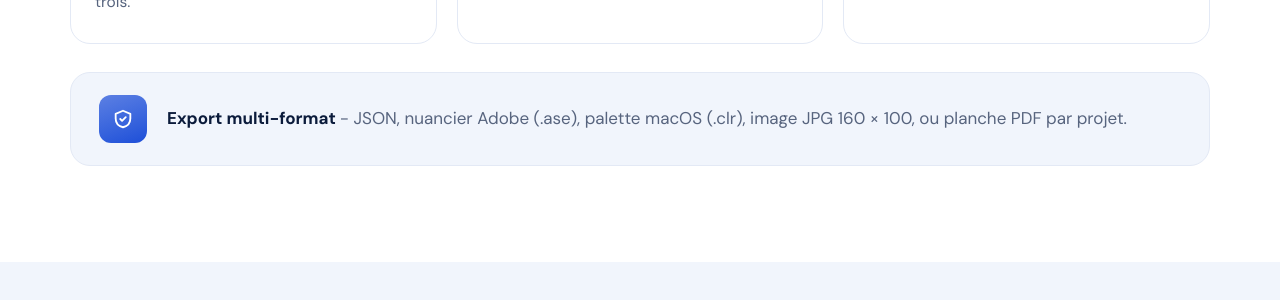
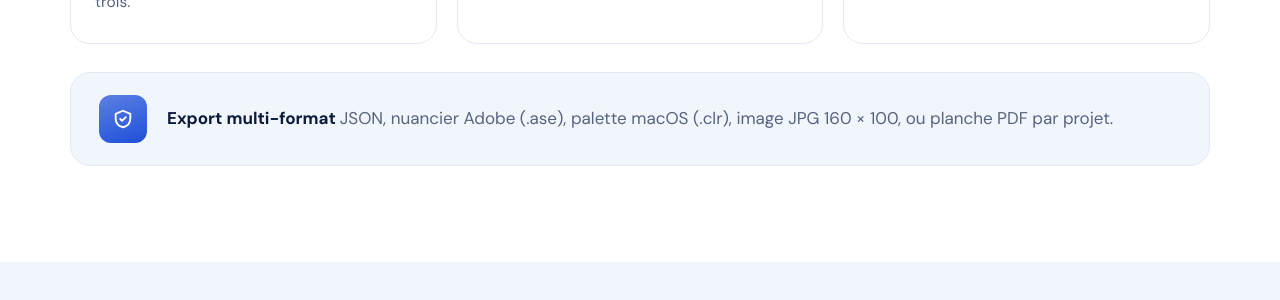
Before and after one commit to vionnikstudio/vionnikstudio.github.io, a Jekyll site: the page built from _produits/le_coloriste.md, in a window 1280 px wide and 900 px high, scrolled down 1324 px. Shown: the part 153-453 px from the top of the window. Built offline with Jekyll 4.4.1, drawn with Linux system fonts in a browser that asks for light colours.

Commit message:
Fix formatting of export note in le_coloriste.md

```diff
--- a/_produits/le_coloriste.md
+++ b/_produits/le_coloriste.md
@@ -66,7 +66,7 @@ fonctions:
   - icone: "coeur"
     titre: "Harmonies & contraste"
     texte: "Complémentaire, analogues, triade, et le rapport de contraste WCAG (AA/AAA) avec du texte blanc ou noir."
-note: "<b>Export multi-format </b>- JSON, nuancier Adobe (.ase), palette macOS (.clr), image JPG 160 × 100, ou planche PDF par projet."
+note: "<b>Export multi-format </b> JSON, nuancier Adobe (.ase), palette macOS (.clr), image JPG 160 × 100, ou planche PDF par projet."
 
 sections:
   - surtitre: "Petit titre"
```
